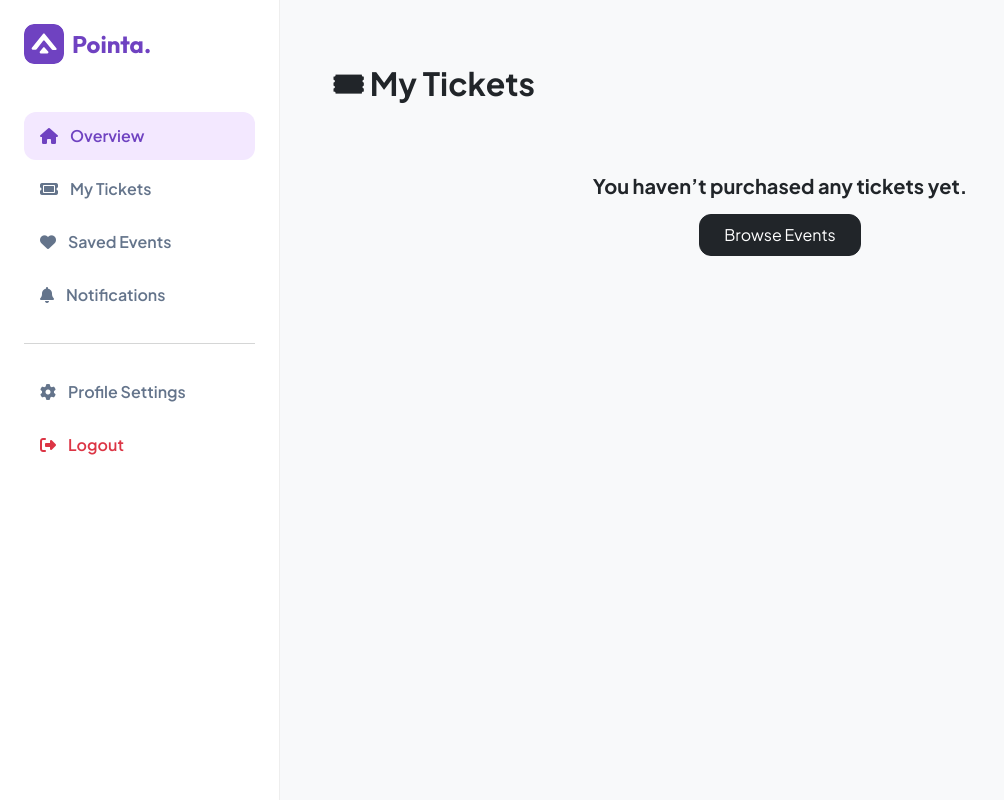
After one commit to Tomideerinola/pointa, a Django app: page /my_tickets/ in a window 1280 px wide. The commit adds this page. Shown: the whole page, without its empty margins (0-1004 px from the left). Run offline with Django 5.2, Linux system fonts and the light colour scheme; a user stored in the database is signed in; data comes from the database, SQL or seed files in the repository; both versions use the stored data as it was after the commit.

Commit message:
working on the user dashboard

```diff
--- /dev/null
+++ b/events/templates/events/my_tickets.html
@@ -0,0 +1,106 @@
+{% extends "events/user_dashboard.html" %}
+{% block content %}
+
+<div class="container py-4">
+
+    <h2 class="fw-bold mb-4">🎟 My Tickets</h2>
+
+    {% if orders %}
+
+        {% for order in orders %}
+
+        <div class="card shadow-sm mb-4 border-0" style="border-radius:16px;">
+
+            <div class="card-body">
+
+                <!-- EVENT HEADER -->
+                <div class="d-flex justify-content-between align-items-start mb-3">
+
+                    <div>
+                        <h5 class="fw-bold mb-1">
+                            {{ order.event.title }}
+                        </h5>
+
+                        <p class="text-muted mb-0">
+                            📍 {{ order.event.location }}
+                        </p>
+
+                        <small class="text-muted">
+                            {{ order.event.date }}
+                        </small>
+                    </div>
+
+                    <span class="badge bg-success px-3 py-2">
+                        PAID
+                    </span>
+
+                </div>
+
+                <hr>
+
+                <!-- TICKET BREAKDOWN -->
+                {% for item in order.items.all %}
+
+                    <div class="d-flex justify-content-between mb-2">
+
+                        <div>
+                            <strong>{{ item.ticket.name }}</strong>
+                            <span class="text-muted">
+                                x {{ item.quantity }}
+                            </span>
+                        </div>
+
+                        <div>
+                            ₦{{ item.ticket.price }}
+                        </div>
+
+                    </div>
+
+                {% endfor %}
+
+                <hr>
+
+                <!-- ORDER FOOTER -->
+                <div class="d-flex justify-content-between align-items-center">
+
+                    <div>
+                        <small class="text-muted">
+                            Reference: {{ order.reference }}
+                        </small>
+                    </div>
+
+                    <div class="fw-bold">
+                        Total: ₦{{ order.total_amount }}
+                    </div>
+
+                </div>
+
+            </div>
+
+        </div>
+
+        {% endfor %}
+
+    {% else %}
+
+        <!-- EMPTY STATE -->
+        <div class="text-center py-5">
+
+            <h5 class="fw-bold mb-3">
+                You haven’t purchased any tickets yet.
+            </h5>
+
+            <a href="{% url 'event_list' %}"
+               class="btn btn-dark px-4 py-2"
+               style="border-radius:12px;">
+
+               Browse Events
+            </a>
+
+        </div>
+
+    {% endif %}
+
+</div>
+
+{% endblock %}
--- a/events/templates/events/user_dashboard.html
+++ b/events/templates/events/user_dashboard.html
@@ -162,7 +162,9 @@
     </aside>
 
     <main class="main-content">
-        <header class="d-flex justify-content-between align-items-center mb-5">
+        {% block content %}
+        {% endblock %}
+        <!-- <header class="d-flex justify-content-between align-items-center mb-5">
             <div>
                 <h2 class="fw-800">Hello, {{user.first_name|capfirst}}! 👋</h2>
                 <p class="text-muted">You have 3 upcoming events this month.</p>
@@ -260,7 +262,7 @@
                     </div>
                 </div>
             </div>
-        </div>
+        </div> -->
     </main>
 
     <script>
--- a/events/urls.py
+++ b/events/urls.py
@@ -24,5 +24,10 @@ urlpatterns = [
     path('delete/<int:pk>/',views.delete_event,name='delete_event'),
     path("org/profile/",views.organizer_profile,name="organizer_profile"),
     path('organizer/tickets/', views.organizer_tickets, name='organizer_tickets'),
-    path('org/payouts/', views.payout, name='payout')
+    path('org/payouts/', views.payout, name='payout'),
+    path('upcoming-events/', views.upcoming_events, name='upcoming_events'),
+    path('my_tickets/', views.my_tickets, name='my_tickets'),
+    path('past_events/', views.past_events, name='past_events'),
+    path('saved_events/', views.saved_events, name='saved_events'),
+
 ]
--- a/events/views.py
+++ b/events/views.py
@@ -9,7 +9,7 @@ from .forms import UserRegisterForm, OrganizerRegisterForm, UserLoginForm, Event
 from django.contrib.auth import login as auth_login, authenticate, logout
 from django.contrib.auth.decorators import login_required
 from django.contrib import messages
-from .models import Organizer, Profile, Event, Ticket, Order, Attendee, OrderItem
+from .models import Organizer, Profile, Event, Ticket, Order, Attendee, OrderItem, SavedEvent
 from django.contrib.auth.models import User
 
 # Create your views here.
@@ -128,10 +128,44 @@ def organizer_logout(request):
 
 
 # user dashboard view
+@login_required
 def dashboard(request):
+
+    # Get current logged in user
     user = request.user
-    context = {"user":user}
-    return render(request, 'events/user_dashboard.html', context)
+
+    # Get current time (used for filtering past/upcoming events)
+    now = timezone.now()
+
+    # -----------------------------
+    # Upcoming Events (based on date)
+    # -----------------------------
+    upcoming_events = Event.objects.filter(
+        date__gte=now  # Event date greater than or equal to now
+    ).order_by('date')[:3]  # Show only 3 on dashboard
+
+    # -----------------------------
+    # Past Events
+    # -----------------------------
+    past_events = Event.objects.filter(
+        date__lt=now
+    ).order_by('-date')[:3]
+
+    # -----------------------------
+    # Saved Events Count
+    # -----------------------------
+    saved_count = SavedEvent.objects.filter(
+        user=user
+    ).count()
+
+    context = {
+        "user": user,
+        "upcoming_events": upcoming_events,
+        "past_events": past_events,
+        "saved_count": saved_count,
+    }
+
+    return render(request, 'events/dashboard_home.html', context)
 
 
 
@@ -562,3 +596,70 @@ def organizer_tickets(request):
 
 def payout(request):
     return render(request,'events/payouts.html')
+
+
+
+@login_required
+def upcoming_events(request):
+
+    now = timezone.now()
+
+    events = Event.objects.filter(
+        date__gte=now
+    ).order_by('date')
+
+    return render(request, 'events/upcoming_events.html', {
+        "events": events
+    })
+
+
+@login_required
+def my_tickets(request):
+    """
+    Shows all PAID ticket orders for the logged-in user
+    """
+
+    # Get all paid orders for this user
+    # select_related("event") → Optimizes query by joining Event table
+    # prefetch_related("items__ticket") → Loads ticket data efficiently
+    orders = (
+        Order.objects
+        .filter(user=request.user, status="paid")
+        .select_related("event")
+        .prefetch_related("items__ticket")
+        .order_by("-created_at")
+    )
+
+    context = {
+        "orders": orders,
+        "today": timezone.now().date(),  # Used to check past/upcoming
+    }
+
+    return render(request, "events/my_tickets.html", context)
+
+@login_required
+def past_events(request):
+
+    now = timezone.now()
+
+    events = Event.objects.filter(
+        date__lt=now
+    ).order_by('-date')
+
+    return render(request, 'events/past_events.html', {
+        "events": events
+    })
+
+
+@login_required
+def saved_events(request):
+
+    user = request.user
+
+    saved = SavedEvent.objects.filter(
+        user=user
+    ).select_related('event')
+
+    return render(request, 'events/saved_events.html', {
+        "saved_events": saved
+    })
```
Also changed, not shown: events/models.py (+26 -0 lines), events/templates/events/dashboard_home.html (added, +37 -0 lines), db.sqlite3, events/migrations/0007_savedevent.py (added), events/templates/events/past_events.html (added), events/templates/events/saved_events.html (added), events/templates/events/upcoming_events.html (added).
